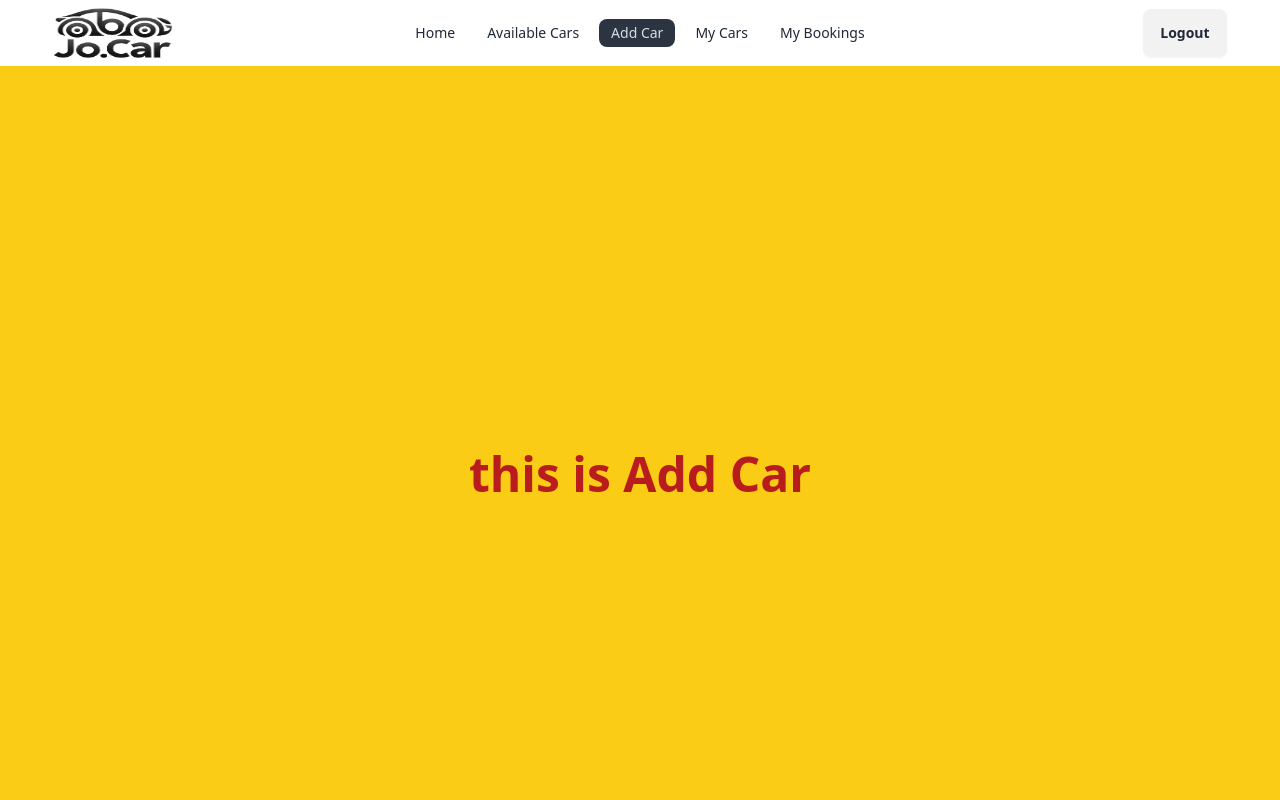
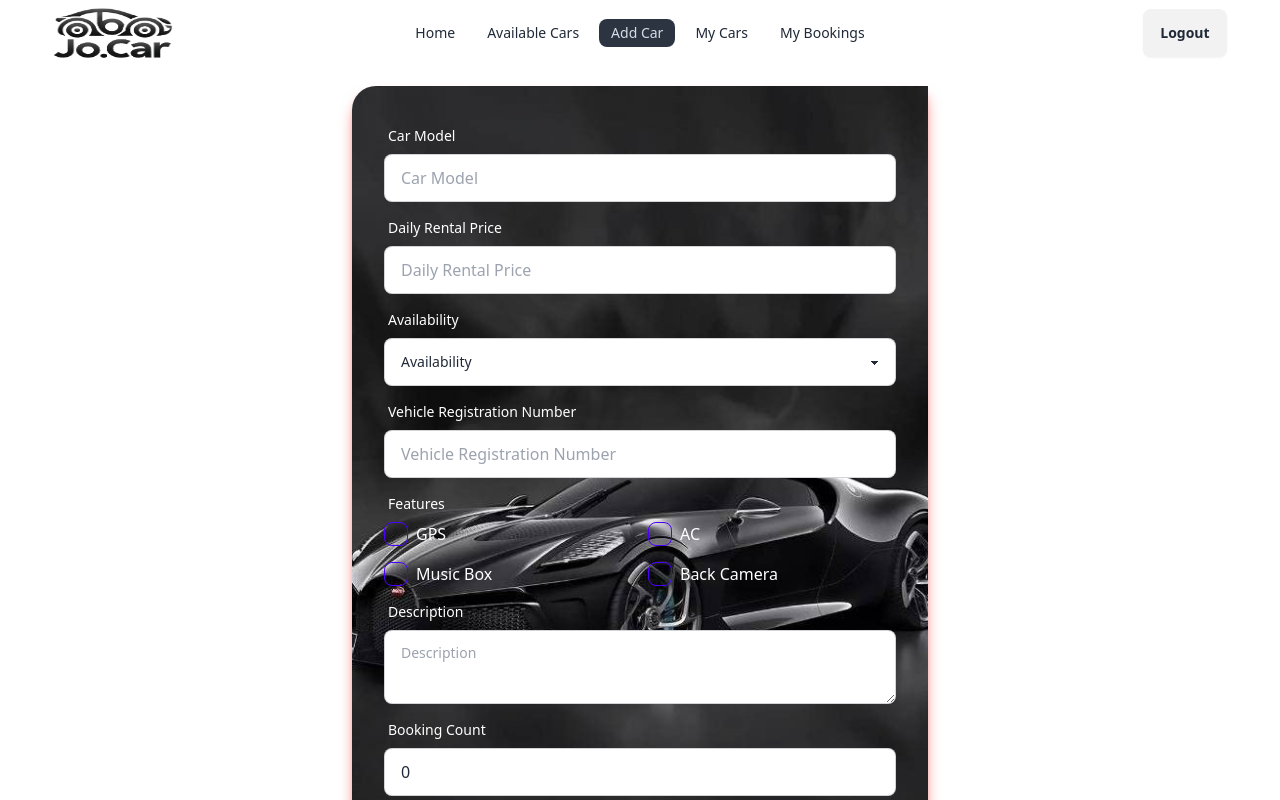
Before and after one commit to Motiur-Rahman-Dhrubo/Assignment-11-client, a React (Vite) app: page /add-car in a window 1280 px wide. Shown: the top 800 px of the page. Built offline with nearby package versions, Linux system fonts and the light colour scheme; no server answers; sample sign-in values are in the browser's storage.

Commit message:
working on add car form

```diff
--- a/src/Components/Footer/Footer.jsx
+++ b/src/Components/Footer/Footer.jsx
@@ -6,7 +6,7 @@ import { FaGithub } from "react-icons/fa";
 
 const Footer = () => {
     return (
-        <footer className="footer footer-center bg-neutral text-neutral-content p-10 gap-5">
+        <footer className="footer footer-center bg-neutral text-neutral-content p-10 gap-5 mt-10">
             <aside>
                 <Link to='/'>
                     <img src="/assets/logo.png" alt="logo" className='w-[150px] h-[60px]' />
--- a/src/layouts/AddCar/AddCar.jsx
+++ b/src/layouts/AddCar/AddCar.jsx
@@ -1,7 +1,130 @@
+import { useContext } from "react";
+import { AuthContext } from "../../provider/AuthProvider";
+
 const AddCar = () => {
+
+    const { user } = useContext(AuthContext);
+
+    const handleAddReview = (e) => {
+        e.preventDefault();
+        const data = e.target;
+        const car_model = data.model.value;
+        const daily_rental_price = data.price.value;
+        const availability = data.availability.value;
+        const vehicle_registration_number = data.reg_number.value;
+        const features = Array.from(data.features)
+            .filter(checkbox => checkbox.checked)
+            .map(checkbox => checkbox.value);
+        // const features = Array.from(data.features).reduce((feature, checkbox) => {
+        //     feature[checkbox.value] = checkbox.checked;
+        //     return feature;
+        // }, {});
+        const description = data.description.value;
+        const booking_count = data.booking_count.value;
+        const location = data.location.value;
+        const user_name = user.displayName;
+        const user_email = user.email;
+        const newCar = { car_model, daily_rental_price, availability, vehicle_registration_number, features, description, booking_count, location, user_name, user_email }
+
+        console.log(newCar)
+    }
+
     return (
-        <div>
-            <h1 className="font-bold text-red-700 text-5xl text-center bg-yellow-400 py-96">this is Add Car</h1>
+        <div className="min-h-screen flex justify-center items-center mt-5 w-11/12 mx-auto">
+            {/* <ToastContainer /> */}
+            <div className="card rounded-tr-none rounded-bl-none rounded-tl-3xl rounded-br-3xl w-full max-w-xl shrink-0 shadow-lg bg-[url('/assets/bg.jpg')] bg-cover bg-center shadow-red-400">
+                <form onSubmit={handleAddReview} className="card-body">
+
+                    {/* Car Model */}
+                    <div className="form-control" >
+                        <label className="label">
+                            <span className="label-text text-white">Car Model</span>
+                        </label>
+                        <input name="model" type="text" placeholder="Car Model" className="input input-bordered" required />
+                    </div>
+
+                    {/* Daily Rental Price */}
+                    <div className="form-control">
+                        <label className="label">
+                            <span className="label-text text-white">Daily Rental Price</span>
+                        </label>
+                        <input name="price" type="number" placeholder="Daily Rental Price" className="input input-bordered" required />
+                    </div>
+
+                    {/* Availability */}
+                    <div className="form-control">
+                        <label className="label">
+                            <span className="label-text text-white">Availability</span>
+                        </label>
+                        <select className="select select-bordered w-full" name="availability" defaultValue={""} required>
+                            <option disabled value="">Availability</option>
+                            <option value="Available">Available</option>
+                            <option value="Not Available">Not Available</option>
+                        </select>
+                    </div>
+
+                    {/* Vehicle Registration Number */}
+                    <div className="form-control">
+                        <label className="label">
+                            <span className="label-text text-white">Vehicle Registration Number</span>
+                        </label>
+                        <input name="reg_number" type="text" placeholder="Vehicle Registration Number" className="input input-bordered" required />
+                    </div>
+
+                    {/* Features */}
+                    <div className="form-control text-white">
+                        <label className="label">
+                            <span className="label-text text-white">Features</span>
+                        </label>
+                        <div className="grid grid-cols-2 gap-4">
+                            <label className="flex items-center gap-2">
+                                <input type="checkbox" name="features" value="GPS" className="checkbox checkbox-primary" />
+                                <span>GPS</span>
+                            </label>
+                            <label className="flex items-center gap-2">
+                                <input type="checkbox" name="features" value="AC" className="checkbox checkbox-primary" />
+                                <span>AC</span>
+                            </label>
+                            <label className="flex items-center gap-2">
+                                <input type="checkbox" name="features" value="Music Box" className="checkbox checkbox-primary" />
+                                <span>Music Box</span>
+                            </label>
+                            <label className="flex items-center gap-2">
+                                <input type="checkbox" name="features" value="Back Camera" className="checkbox checkbox-primary" />
+                                <span>Back Camera</span>
+                            </label>
+                        </div>
+                    </div>
+
+                    {/* Description */}
+                    <div className="form-control">
+                        <label className="label">
+                            <span className="label-text text-white">Description</span>
+                        </label>
+                        <textarea name="description" className="textarea textarea-bordered" placeholder="Description" required></textarea>
+                    </div>
+
+                    {/* Booking Count */}
+                    <div className="form-control">
+                        <label className="label">
+                            <span className="label-text text-white">Booking Count</span>
+                        </label>
+                        <input name="booking_count" type="number" placeholder="Booking Count" className="input input-bordered" min="0" defaultValue={0} required />
+                    </div>
+
+                    {/* Location */}
+                    <div className="form-control">
+                        <label className="label">
+                            <span className="label-text text-white">Location</span>
+                        </label>
+                        <input name="location" type="text" placeholder="Location" className="input input-bordered" required />
+                    </div>
+
+                    <div className="form-control mt-6">
+                        <input className="btn btn-primary" type="submit" value="Add Car" />
+                    </div>
+                </form>
+            </div>
         </div>
     );
 };
--- a/src/provider/AuthProvider.jsx
+++ b/src/provider/AuthProvider.jsx
@@ -55,8 +55,6 @@ const AuthProvider = ({children}) => {
         setLoading,
     }
 
-    console.log(user);
-
     useEffect(() => {
         const unsubscribe = onAuthStateChanged(auth, (currentUser) => {
             setUser(currentUser);
```
